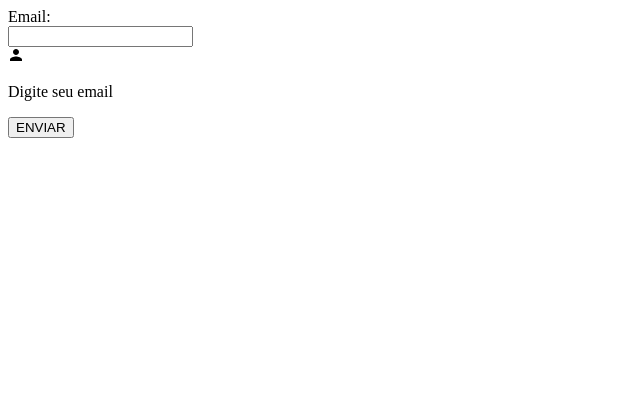
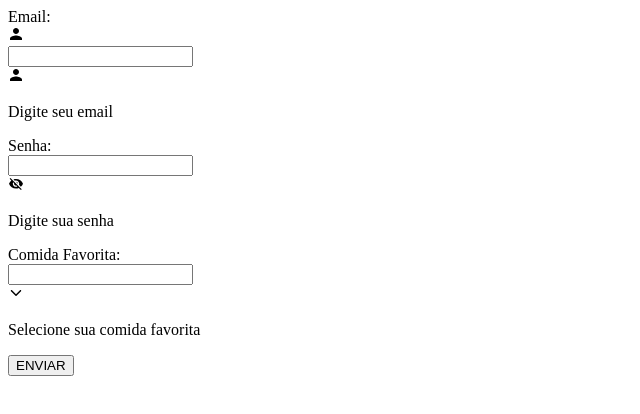
Before and after one commit to jaopredo/react-formtools, a React (Create React App) app: page / in a window 1280 px wide. Shown: the top 414 px of the page, without its empty margins (0-640 px from the left). Built offline with nearby package versions, Linux system fonts and the light colour scheme; the HTML template or start-up script is replaced by a standard one.

Commit message:
Senha e Select

```diff
--- a/src/App.tsx
+++ b/src/App.tsx
@@ -1,11 +1,17 @@
-import { FormtoolsForm, FormtoolsInput } from './components'
+import {
+  FormtoolsForm,
+  FormtoolsInput,
+  FormtoolsPassword,
+  FormtoolsSelect
+} from './components'
 import { SubmitHandler, useForm, FieldValues } from 'react-hook-form'
 
 import { IoMdPerson } from "react-icons/io"
 
 interface UserLogin {
   email: string,
-  password: string
+  password: string,
+  favoriteFood: string
 }
 
 export default function App() {
@@ -21,11 +27,29 @@ export default function App() {
         label="Email: "
         type="email"
         name="email"
-        id="email"
         help="Digite seu email"
         validation={{ required: true }}
 
-        AfterIcon={<IoMdPerson/>}
+        beforeicon={<IoMdPerson/>}
+        aftericon={<IoMdPerson/>}
+      />
+
+      <FormtoolsPassword
+        label="Senha: "
+        name="password"
+        help="Digite sua senha"
+        validation={{ required: true }}
+      />
+
+      <FormtoolsSelect
+        label="Comida Favorita: "
+        name="favoriteFood"
+        help="Selecione sua comida favorita"
+        options={[
+          { label: 'Sorvete', value: 'ice-cream' },
+          { label: 'Hamburguer', value: 'hamburguer' },
+          { label: 'Suco', value: 'juice' },
+        ]}
       />
 
       <button type="submit">ENVIAR</button>
--- a/src/components/Input.tsx
+++ b/src/components/Input.tsx
@@ -6,7 +6,7 @@ import { useFormContext } from 'react-hook-form'
 export const FormtoolsInput = forwardRef<HTMLInputElement, InputProps>(function (props, ref) {
 	const { register } = useFormContext()
 
-	return <Wrapper name={props.name} label={props.label} help={props.help} AfterIcon={props.AfterIcon} BeforeIcon={props.BeforeIcon}>
+	return <Wrapper name={props.name} label={props.label} help={props.help} aftericon={props.aftericon} beforeicon={props.beforeicon}>
 		<input {...props} {...register(props.name, props.validation)} />
 	</Wrapper>
 })
--- /dev/null
+++ b/src/components/Password.tsx
@@ -0,0 +1,22 @@
+import { forwardRef, useState } from 'react'
+import { InputProps } from '../types/inputs'
+import Wrapper from './generic/Wrapper'
+import { useFormContext } from 'react-hook-form'
+
+import { IoMdEye, IoMdEyeOff } from "react-icons/io"
+
+export const FormtoolsPassword = forwardRef<HTMLInputElement, InputProps>(function (props, ref) {
+	const [ show, setShow ] = useState<boolean>(false)
+	const { register } = useFormContext()
+	function onPasswordIconClick() {
+		setShow(!show)
+	}
+
+	return <Wrapper name={props.name} label={props.label} help={props.help} beforeicon={props.beforeicon}
+		aftericon={
+			show?<IoMdEye onClick={onPasswordIconClick}/>:<IoMdEyeOff onClick={onPasswordIconClick}/>
+		}
+	>
+		<input {...props} {...register(props.name, props.validation)} type={show?'text':'password'} />
+	</Wrapper>
+})
--- /dev/null
+++ b/src/components/Select.tsx
@@ -0,0 +1,26 @@
+import { forwardRef, useState, MutableRefObject, Children } from 'react'
+import { SelectProps } from '../types/inputs'
+import Wrapper from './generic/Wrapper'
+import { useFormContext } from 'react-hook-form'
+import { IoIosArrowDown } from "react-icons/io"
+
+export function FormtoolsSelect (props: SelectProps) {
+	const { register, setValue } = useFormContext()
+	const [ showDropdown, setShowDropdown ] = useState<boolean>(false)
+	const [ inputLabel, setInputLabel ] = useState<string>('')
+
+	const handleClickSelect = () => setShowDropdown(!showDropdown)
+	const handleClickOption = (label: string, value: string) => {
+		setInputLabel(label)
+		setValue(props.name, value)
+	}
+
+	return <Wrapper name={props.name} label={props.label} help={props.help} beforeicon={props.beforeicon}
+	aftericon={<IoIosArrowDown onClick={handleClickSelect}/>}>
+		<input value={inputLabel} readOnly {...register(props.name, props.validation)} onClick={handleClickSelect}/>
+		{showDropdown && <ul>
+			{Children.toArray(props.options.map(opt => <li onClick={() => handleClickOption(opt.label, opt.value)}>{opt.label}</li>))}
+			{props.children}
+		</ul>}
+	</Wrapper>
+}
--- a/src/components/generic/Wrapper.tsx
+++ b/src/components/generic/Wrapper.tsx
@@ -2,18 +2,18 @@ import { useEffect, ReactNode } from 'react'
 import { useFormContext } from 'react-hook-form'
 import { WrapperProps } from '../../types/inputs'
 
-export default function Wrapper({children, label, name, help, BeforeIcon, AfterIcon}: WrapperProps) {
+export default function Wrapper({children, label, name, help, beforeicon, aftericon}: WrapperProps) {
 	const { formState: { errors } } = useFormContext()
 
 	return <div className="formtools-container">
 		<label htmlFor={name}>{ label }</label>
 		<div className="formtools-insider">
-			{BeforeIcon && <div className="formtools-before-icon">
-				{BeforeIcon}
+			{beforeicon && <div className="formtools-before-icon">
+				{beforeicon}
 			</div>}
 			{children}
-			{AfterIcon && <div className="formtools-after-icon">
-				{AfterIcon}
+			{aftericon && <div className="formtools-after-icon">
+				{aftericon}
 			</div>}
 		</div>
 		{help && <p className="formtools-help">{ help }</p>}
--- a/src/components/index.ts
+++ b/src/components/index.ts
@@ -1,3 +1,5 @@
 
 export * from './Form'
 export * from './Input'
+export * from './Password'
+export * from './Select'
```
Also changed, not shown: src/types/inputs.ts (+19 -10 lines).
